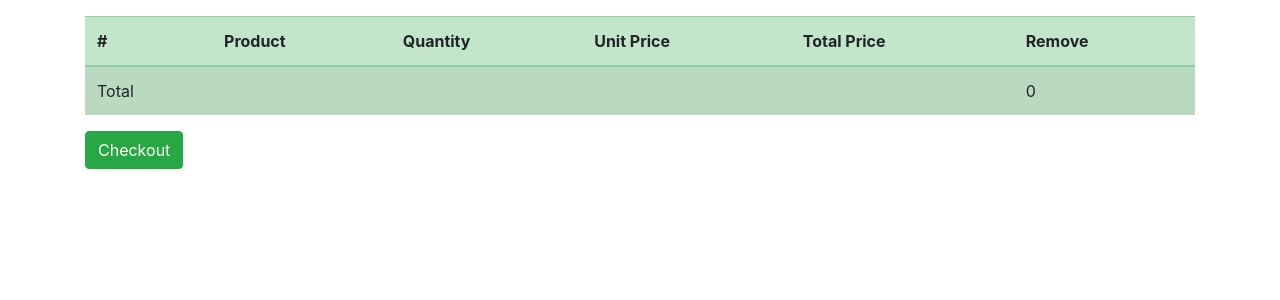
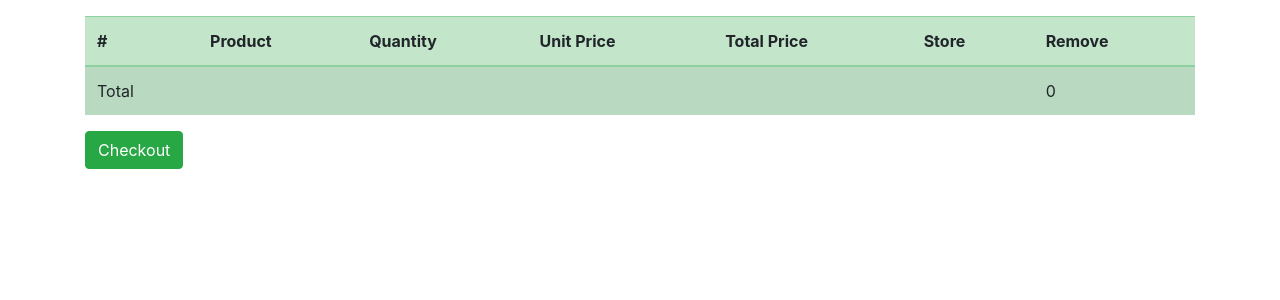
Before and after one commit to Aminvp/Maktab_Final_project, a Django app: page /cart/ in a window 1280 px wide. Shown: the part 56-356 px from the top of the page. Run offline with Django 3.2, Linux system fonts and the light colour scheme; some libraries are stand-ins or nearby versions.

Commit message:
change orderitem

```diff
--- a/A/cart/cart.py
+++ b/A/cart/cart.py
@@ -1,4 +1,4 @@
-from shop.models import Product
+from shop.models import Product, Store
 
 
 CART_SESSION_ID = 'cart'
@@ -15,9 +15,14 @@
 	def __iter__(self):
 		product_ids = self.cart.keys()
 		products = Product.objects.filter(id__in=product_ids)
+		print(product_ids)
+		print(products)
+		print( '***************')
 		cart = self.cart.copy()
 		for product in products:
 			cart[str(product.id)]['product'] = product
+		# for store in stores:
+		# 	cart[str(product.id)]['store'] = store
 
 		for item in cart.values():
 			item['total_price'] = int(item['price']) * item['quantity']
@@ -29,11 +34,10 @@
 			del self.cart[product_id]
 			self.save()
 
-	def add(self, product, quantity):
+	def add(self, product, quantity, store):
 		product_id = str(product.id)
-
 		if product_id not in self.cart:
-			self.cart[product_id] = {'quantity': 0, 'price': str(product.price)}
+			self.cart[product_id] = {'quantity': 0, 'price': str(product.price), 'store': store.name}
 		self.cart[product_id]['quantity'] += quantity
 		self.save()
 
--- a/A/cart/templates/cart/detail.html
+++ b/A/cart/templates/cart/detail.html
@@ -11,6 +11,7 @@
             <th scope="col">Quantity</th>
             <th scope="col">Unit Price</th>
             <th scope="col">Total Price</th>
+            <th scope="col">Store</th>
             <th scope="col">Remove</th>
         </tr>
     </thead>
@@ -22,12 +23,13 @@
             <td>{{ item.quantity }}</td>
             <td>{{ item.price }}</td>
             <td>{{ item.total_price }}</td>
+            <td>{{ item.store }}</td>
             <td><a href="{% url 'cart:cart_remove' item.product.id %}">Remove</a></td>
         </tr>
         {% endfor %}
         <tr>
             <td>Total</td>
-            <td colspan="4"></td>
+            <td colspan="5"></td>
             <td>{{ cart.get_total_price }}</td>
         </tr>
     </tbody>
--- a/A/cart/urls.py
+++ b/A/cart/urls.py
@@ -4,6 +4,6 @@
 app_name = 'cart'
 urlpatterns = [
     path('', views.detail, name='detail'),
-    path('add/<int:product_id>/', views.cart_add, name='cart_add'),
+    path('add/<int:store_id>/<int:product_id>/', views.cart_add, name='cart_add'),
     path('remove/<int:product_id>/', views.cart_remove, name='cart_remove'),
 ]
--- a/A/cart/views.py
+++ b/A/cart/views.py
@@ -11,13 +11,14 @@
 
 
 @require_POST
-def cart_add(request, product_id):
+def cart_add(request, store_id, product_id):
     cart = Cart(request)
     product = get_object_or_404(Product, id=product_id)
+    store = get_object_or_404(Store, id=store_id)
     form = CartAddForm(request.POST)
     if form.is_valid():
         cd = form.cleaned_data
-        cart.add(product=product, quantity=cd['quantity'])
+        cart.add(product=product, quantity=cd['quantity'], store=store)
     return redirect('cart:detail')
 
 
--- a/A/orders/admin.py
+++ b/A/orders/admin.py
@@ -9,12 +9,12 @@
 
 @admin.register(OrderItem)
 class OrderItemAdmin(admin.ModelAdmin):
-    list_display = ('id', 'order', 'product', 'price', 'quantity')
+    list_display = ('id', 'order', 'product', 'price', 'quantity', 'store')
 
 
 @admin.register(Order)
 class OrderAdmin(admin.ModelAdmin):
-    list_display = ('id', 'user', 'created', 'updated', 'paid', 'store')
+    list_display = ('id', 'user', 'created', 'updated', 'paid')
     list_filter = ('paid',)
     inlines = (OrderItemInline,)
 
--- a/A/orders/models.py
+++ b/A/orders/models.py
@@ -10,7 +10,6 @@
     updated = models.DateTimeField(auto_now=True)
     paid = models.BooleanField(default=False)
     discount = models.IntegerField(blank=True, null=True, default=None)
-    store = models.ForeignKey(Store, on_delete=models.CASCADE, related_name='store_orders', null=True, blank=True)
 
     class Meta:
         ordering = ('-created',)
@@ -32,6 +31,7 @@
     product = models.ForeignKey(Product, on_delete=models.CASCADE, related_name='order_items')
     price = models.IntegerField()
     quantity = models.PositiveSmallIntegerField(default=1)
+    store = models.ForeignKey(Store, on_delete=models.CASCADE, related_name='store_orderitem', null=True, blank=True)
 
     def __str__(self):
         return str(self.id)
--- a/A/orders/views.py
+++ b/A/orders/views.py
@@ -24,7 +24,6 @@
 @login_required(login_url='accounts:user_login')
 def order_create(request):
     cart = Cart(request)
-    user = User.objects.get(id=request.user.id)
     order = Order.objects.create(user=request.user)
     for item in cart:
         OrderItem.objects.create(order=order, product=item['product'], price=Decimal(item['price']), quantity=item['quantity'])
@@ -37,7 +36,7 @@
     if request.user.id == id:
         user = User.objects.get(id=id)
         store = Store.objects.get(id=store_id)
-        orders = store.store_orders.all()
+        orders = store.store_orderitem.all()
         return render(request, 'orders/orders_list.html', {'user': user, 'store': store, 'orders': orders})
     else:
         return redirect('shop:home')
--- a/A/shop/templates/shop/product_detail.html
+++ b/A/shop/templates/shop/product_detail.html
@@ -14,7 +14,7 @@
     <smal>{{ product.created }}</smal><h6>{{ product.price }} Toman</h6><br />
     <img src="{{ product.image.url }}" width="400px" height="400px">
     <p>{{ product.description }}</p><br /><br />
-    <form action="{% url 'cart:cart_add' product.id %}" method="post">
+    <form action="{% url 'cart:cart_add' store.id product.id %}" method="post">
         {% csrf_token %}
         {{ form }}
         <input type="submit" value="Add to cart">
```
Also changed, not shown: A/orders/migrations/0006_orderitem_store.py (added), A/orders/migrations/0007_remove_order_store.py (added), A/orders/migrations/0008_remove_orderitem_store.py (added), A/orders/migrations/0009_orderitem_store.py (added), A/orders/migrations/0010_alter_orderitem_store.py (added).
